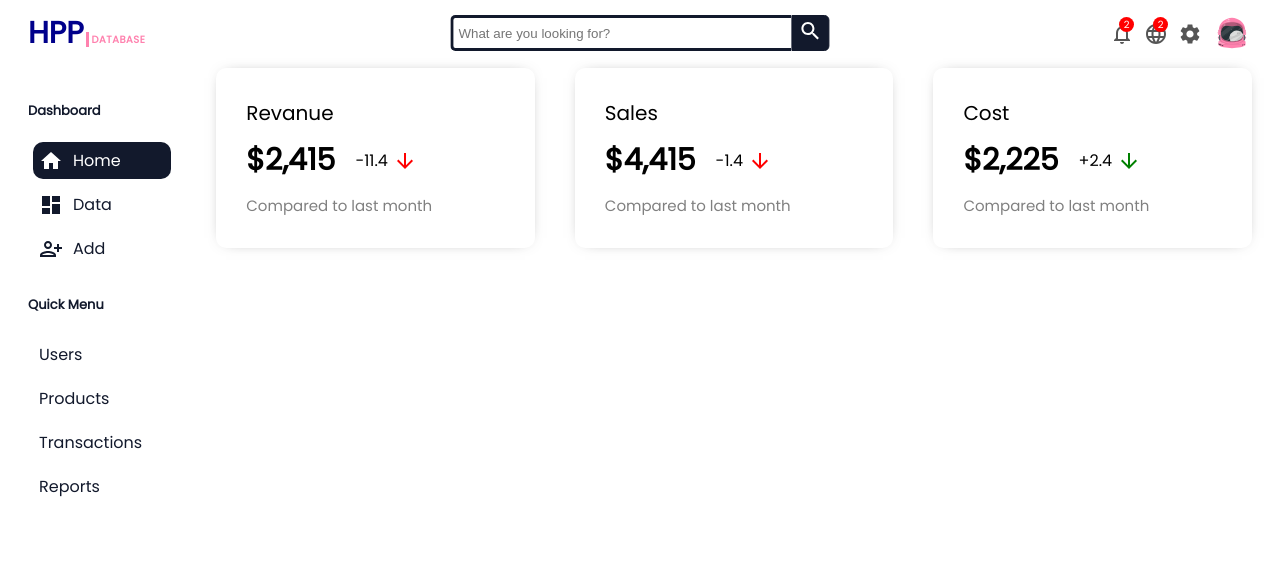
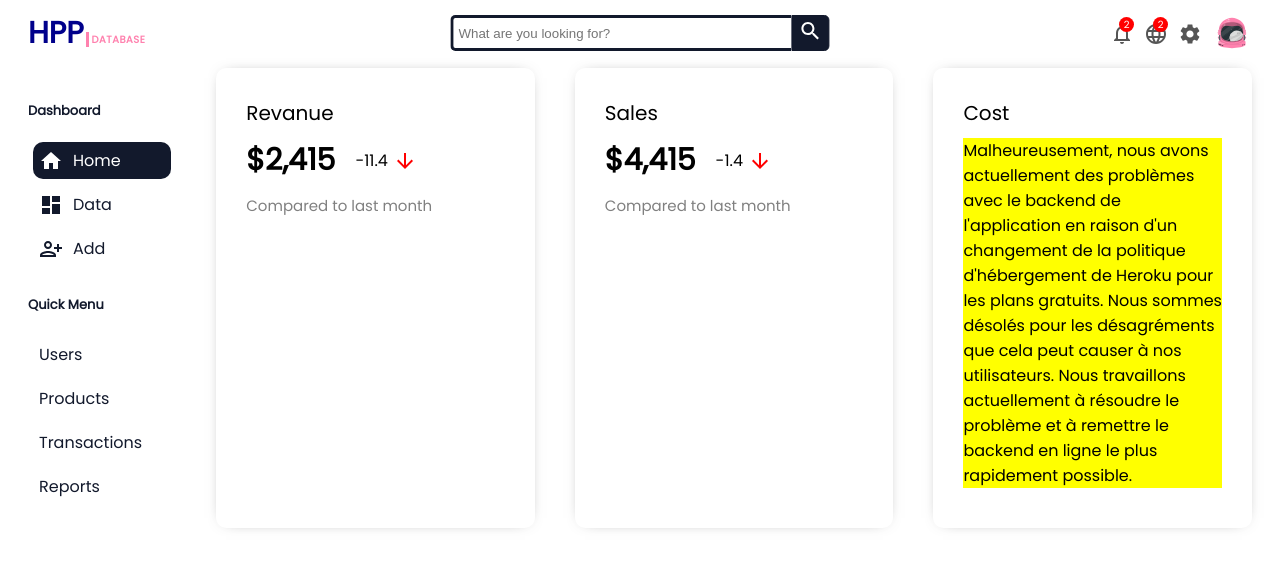
Before and after one commit to adelREDA00/test, a React (Create React App) app: page / in a window 1280 px wide. Shown: the top 568 px of the page. Built offline with nearby package versions, Linux system fonts and the light colour scheme.

Commit message:
First commit

```diff
--- a/package.json
+++ b/package.json
@@ -2,6 +2,7 @@
   "name": "my-app",
   "version": "0.1.0",
   "private": true,
+  "proxy":"https://adell.pythonanywhere.com",
   "dependencies": {
     "@emotion/react": "^11.9.0",
     "@emotion/styled": "^11.8.1",
@@ -16,7 +17,7 @@
     "react-dom": "^18.1.0",
     "react-redux": "^8.0.1",
     "react-router-dom": "^6.3.0",
-    "react-scripts": "5.0.1",
+    "react-scripts": "^5.0.1",
     "redux": "^4.2.0",
     "sass": "^1.51.0",
     "web-vitals": "^2.1.4"
--- a/public/index.html
+++ b/public/index.html
@@ -2,7 +2,7 @@
 <html lang="en">
   <head>
     <meta charset="utf-8" />
-
+    <meta http-equiv="Content-Security-Policy" content="upgrade-insecure-requests">
     <meta name="viewport" content="width=device-width, initial-scale=1" />
     <meta name="theme-color" content="#000000" />
     <meta
--- a/src/component/Featuredinfo.js
+++ b/src/component/Featuredinfo.js
@@ -26,13 +26,11 @@ const Featuredinfo = () => {
     <div className="featuredItem">
       <span className="featuredTitle">Cost</span>
       <div className="featuredMoneyContainer">
-        <span className="featuredMoney">$2,225</span>
-        <span className="featuredMoneyRate">
-          +2.4 <ArrowDownwardIcon className="featuredIcon"/>
-        </span>
+        <mark>Malheureusement, nous avons actuellement des problèmes avec le backend de l'application en raison d'un changement de la politique d'hébergement de Heroku pour les plans gratuits. Nous sommes désolés pour les désagréments que cela peut causer à nos utilisateurs. Nous travaillons actuellement à résoudre le problème et à remettre le backend en ligne le plus rapidement possible.</mark>
       </div>
-      <span className="featuredSub">Compared to last month</span>
+
     </div>
+
   </div>
   )
 }
--- a/src/pages/NewUser.js
+++ b/src/pages/NewUser.js
@@ -25,7 +25,7 @@ const NewUser = () => {
   const handlSubmit =  async (e)=>{
     e.preventDefault();
     try{
-     let res = await fetch("https://reacthpp.herokuapp.com/pass", {
+     let res = await fetch("https://adell.pythonanywhere.com/pass", {
         method: "POST",
         body: JSON.stringify(formData),
         headers: {
--- a/src/pages/User.js
+++ b/src/pages/User.js
@@ -32,7 +32,7 @@ const User = () => {
 
   useEffect(()=>{
     async function getData(){
-      const res = await fetch(`https://reacthpp.herokuapp.com/${user.id}`)
+      const res = await fetch(`https://adell.pythonanywhere.com/${user.id}`)
       const test  = await res.json()
       setData(test)
     }
@@ -43,7 +43,7 @@ const User = () => {
     e.preventDefault();
     try{
 
-      let res = await fetch(`https://reacthpp.herokuapp.com/${user.id}`, {
+      let res = await fetch(`https://adell.pythonanywhere.com/${user.id}`, {
         method: 'PUT',
         headers: {
           'Accept': 'application/json, text/plain, */*',
--- a/src/pages/Users.js
+++ b/src/pages/Users.js
@@ -10,14 +10,14 @@ const Users = ({pat}) => {
 
   const handleDelete = (id) => {
     setData(data.filter((item) => item.id !== id));
-      fetch(`https://reacthpp.herokuapp.com/${id}`, {
+      fetch(`https://adell.pythonanywhere.com/${id}`, {
         method: 'DELETE',
-      })
+      },)
   };
 
   useEffect(()=>{
     async function getData(){
-      const res = await fetch('https://reacthpp.herokuapp.com/js')
+      const res = await fetch('https://adell.pythonanywhere.com/js')
       const test  = await res.json()
       setData(test)
     }
```
Also changed, not shown: 1 other file (tests, documents, lock files or other folders).
